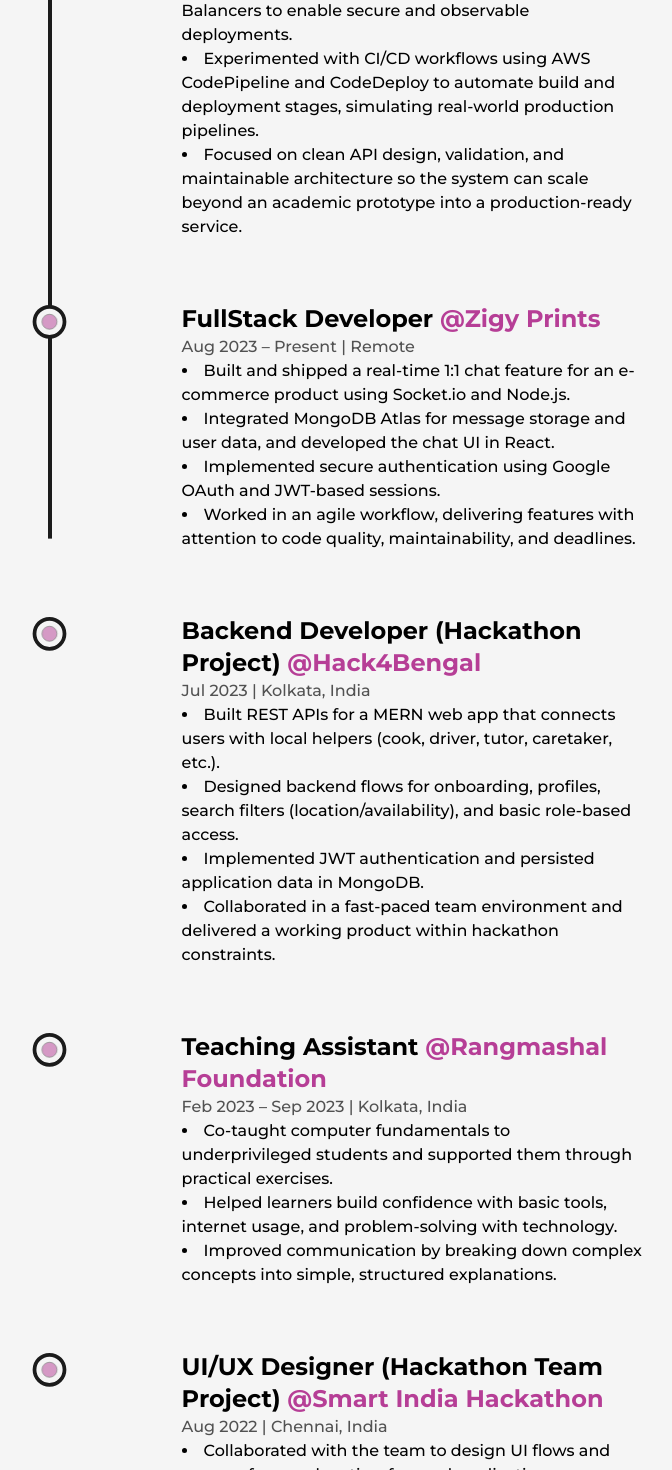
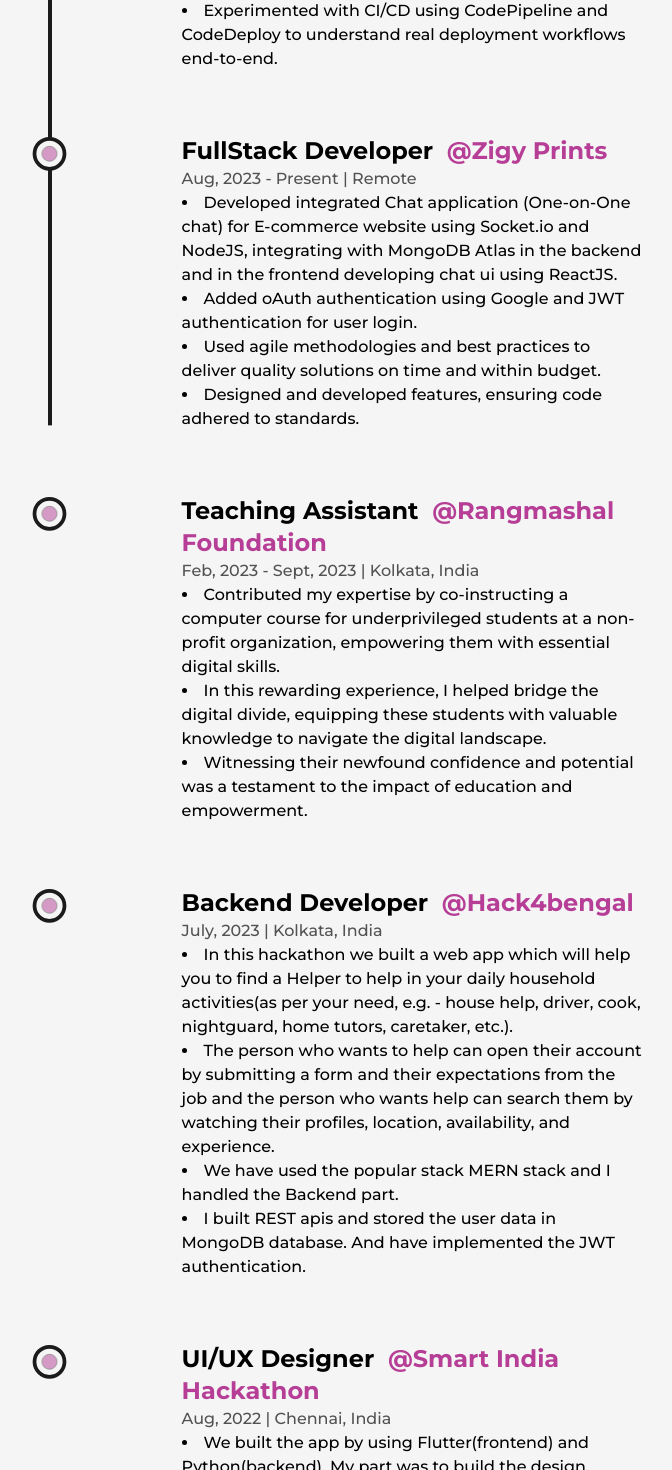
Before and after one commit to Decoder-25/Portfolio-website, a Next.js app: page /about in a window 1280 px wide. Shown: the part 3309-4779 px from the top of the page, without its empty margins (244-916 px from the left). Built offline with nearby package versions, Linux system fonts and the light colour scheme.

Commit message:
Fixed a small bug with framer motion

```diff
--- a/src/components/Experience.js
+++ b/src/components/Experience.js
@@ -18,7 +18,7 @@
         transition={{ duration: 0.5, type: "spring" }}
       >
         <h3 className="capitalize font-bold text-2xl">
-          {position}&nbsp;
+          {position}&nbsp;{" "}
           <a
             href={companyLink}
             target="_blank"
@@ -48,101 +48,103 @@
 
   const { scrollYProgress } = useScroll({
     target: ref,
-    offset: ["start end", "center start"],
+    // ✅ CHANGED: smoother across full section (fixes “fills too fast” with long content)
+    offset: ["start end", "end start"],
   });
 
-  // Date-wise: most recent -> oldest
-  const experiences = [
-    {
-      position: "Backend Developer (MSc Dissertation Project)",
-      company: "Decision Support Tool for Cyber Security Investment",
-      companyLink: "#",
-      time: "2025",
-      location: "University of Exeter, UK",
-      work: [
-        "Designed and developed a decision-support web application to optimise cyber security investment portfolios under budget constraints.",
-        "Built backend services using Python and FastAPI to model security controls, indirect costs, and risk reduction, applying linear programming optimisation with PuLP.",
-        "Extended the system with attack-graph–based reasoning and resilience/uncertainty handling to produce more realistic and robust investment recommendations.",
-        "Containerised backend services and deployed the application on AWS using ECS with Fargate, gaining hands-on experience with cloud-native deployment patterns.",
-        "Configured supporting AWS infrastructure including EC2, IAM, ECR, CloudWatch, and Application Load Balancers to enable secure and observable deployments.",
-        "Experimented with CI/CD workflows using AWS CodePipeline and CodeDeploy to automate build and deployment stages, simulating real-world production pipelines.",
-        "Focused on clean API design, validation, and maintainable architecture so the system can scale beyond an academic prototype into a production-ready service.",
+  const mscProjectDetails = [
+    "Building a decision-support web application to optimise cyber security investment portfolios under budget constraints.",
+    "Developing backend services using Python and FastAPI, modelling controls, indirect costs, and risk reduction with optimisation using linear programming (PuLP).",
+    "Extending the system with attack-graph based reasoning and resilience/uncertainty handling to make recommendations more realistic.",
+    "Deployed the project on AWS with hands-on cloud work: containerised services, deployed via ECS + Fargate, configured IAM, CloudWatch, and Load Balancer setup.",
+    "Also deployed and tested the application using EC2 and Elastic Beanstalk to compare deployment approaches and understand trade-offs in real environments.",
+    "Experimented with CI/CD using CodePipeline and CodeDeploy to understand real deployment workflows end-to-end.",
+  ];
+
+  const workDetails = [
+    [
+      "Developed integrated Chat application (One-on-One chat) for E-commerce website using Socket.io and NodeJS, integrating with MongoDB Atlas in the backend and in the frontend developing chat ui using ReactJS.",
+      "Added oAuth authentication using Google and JWT authentication for user login.",
+      "Used agile methodologies and best practices to deliver quality solutions on time and within budget.",
+      "Designed and developed features, ensuring code adhered to standards.",
     ],
-    },
-    {
-      position: "FullStack Developer",
-      company: "Zigy Prints",
-      companyLink: "https://www.linkedin.com/company/zigycustoms/about/",
-      time: "Aug 2023 – Present",
-      location: "Remote",
-      work: [
-        "Built and shipped a real-time 1:1 chat feature for an e-commerce product using Socket.io and Node.js.",
-        "Integrated MongoDB Atlas for message storage and user data, and developed the chat UI in React.",
-        "Implemented secure authentication using Google OAuth and JWT-based sessions.",
-        "Worked in an agile workflow, delivering features with attention to code quality, maintainability, and deadlines.",
+    [
+      "Contributed my expertise by co-instructing a computer course for underprivileged students at a non-profit organization, empowering them with essential digital skills.",
+      "In this rewarding experience, I helped bridge the digital divide, equipping these students with valuable knowledge to navigate the digital landscape.",
+      "Witnessing their newfound confidence and potential was a testament to the impact of education and empowerment.",
     ],
-    },
-    {
-      position: "Backend Developer (Hackathon Project)",
-      company: "Hack4Bengal",
-      companyLink: "https://www.hack4bengal.tech/",
-      time: "Jul 2023",
-      location: "Kolkata, India",
-      work: [
-        "Built REST APIs for a MERN web app that connects users with local helpers (cook, driver, tutor, caretaker, etc.).",
-        "Designed backend flows for onboarding, profiles, search filters (location/availability), and basic role-based access.",
-        "Implemented JWT authentication and persisted application data in MongoDB.",
-        "Collaborated in a fast-paced team environment and delivered a working product within hackathon constraints.",
+    [
+      "We built the app by using Flutter(frontend) and Python(backend). My part was to build the design.",
+      "This is an educational app that allows the Teacher to track the student’s performance in a classroom to know who’s understanding the class work and who’s not.",
+      "But here the teacher only has access to the smart device and the student will give the answer asked by the teacher by using pen-paper mode.",
     ],
-    },
-    {
-      position: "Teaching Assistant",
-      company: "Rangmashal Foundation",
-      companyLink: "https://www.rangmashal.org/",
-      time: "Feb 2023 – Sep 2023",
-      location: "Kolkata, India",
-      work: [
-        "Co-taught computer fundamentals to underprivileged students and supported them through practical exercises.",
-        "Helped learners build confidence with basic tools, internet usage, and problem-solving with technology.",
-        "Improved communication by breaking down complex concepts into simple, structured explanations.",
+    [
+      "In this hackathon we built a web app which will help you to find a Helper to help in your daily household activities(as per your need, e.g. - house help, driver, cook, nightguard, home tutors, caretaker, etc.).",
+      "The person who wants to help can open their account by submitting a form and their expectations from the job and the person who wants help can search them by watching their profiles, location, availability, and experience.",
+      "We have used the popular stack MERN stack and I handled the Backend part.",
+      "I built REST apis and stored the user data in MongoDB database. And have implemented the JWT authentication.",
     ],
-    },
-    {
-      position: "UI/UX Designer (Hackathon Team Project)",
-      company: "Smart India Hackathon",
-      companyLink: "https://www.sih.gov.in/",
-      time: "Aug 2022",
-      location: "Chennai, India",
-      work: [
-        "Collaborated with the team to design UI flows and screens for an education-focused application.",
-        "Worked closely with developers to ensure designs were feasible and consistent across the product.",
-        "Contributed to building a clean and usable interface under tight hackathon timelines.",
-      ],
-    },
   ];
 
   return (
     <div className="my-64">
-      <h2 className="font-bold text-8xl mb-32 w-full text-center">Experience</h2>
+      <h2 className="font-bold text-8xl mb-32 w-full text-center">
+        Experience
+      </h2>
 
       <div ref={ref} className="w-[75%] mx-auto relative">
         <motion.div
           style={{ scaleY: scrollYProgress }}
-          className="absolute left-9 top-0 w-[4px] h-full bg-dark origin-top"
+          initial={{ scaleY: 0 }}
+          // ✅ Added scale-y-0 to prevent first-paint full-height flash
+          className="absolute left-9 top-0 w-[4px] h-full bg-dark origin-top scale-y-0"
         />
 
         <ul className="w-full flex flex-col items-center justify-between ml-4">
-          {experiences.map((exp, idx) => (
           <Details
-              key={idx}
-              position={exp.position}
-              company={exp.company}
-              companyLink={exp.companyLink}
-              time={exp.time}
-              location={exp.location}
-              work={exp.work}
+            position="Backend Developer (MSc Dissertation Project)"
+            company="Decision Support Tool for Cyber Security Investment"
+            companyLink="#"
+            time="2025"
+            location="University of Exeter, UK"
+            work={mscProjectDetails}
           />
-          ))}
+
+          <Details
+            position="FullStack Developer"
+            company="Zigy Prints"
+            companyLink="https://www.linkedin.com/company/zigycustoms/about/"
+            time="Aug, 2023 - Present"
+            location="Remote"
+            work={workDetails[0]}
+          />
+
+          <Details
+            position="Teaching Assistant"
+            company="Rangmashal Foundation"
+            companyLink="https://www.rangmashal.org/"
+            time="Feb, 2023 - Sept, 2023"
+            location="Kolkata, India"
+            work={workDetails[1]}
+          />
+          <Details
+            position="Backend Developer"
+            company="Hack4bengal"
+            companyLink="https://www.hack4bengal.tech/"
+            time="July, 2023"
+            location="Kolkata, India"
+            work={workDetails[3]}
+          />
+
+          <Details
+            position="UI/UX Designer"
+            company="Smart India Hackathon"
+            companyLink="https://www.sih.gov.in/"
+            time="Aug, 2022"
+            location="Chennai, India"
+            work={workDetails[2]}
+          />
+
         </ul>
       </div>
     </div>
```
Lines whose indentation alone changed are shown as unchanged.
